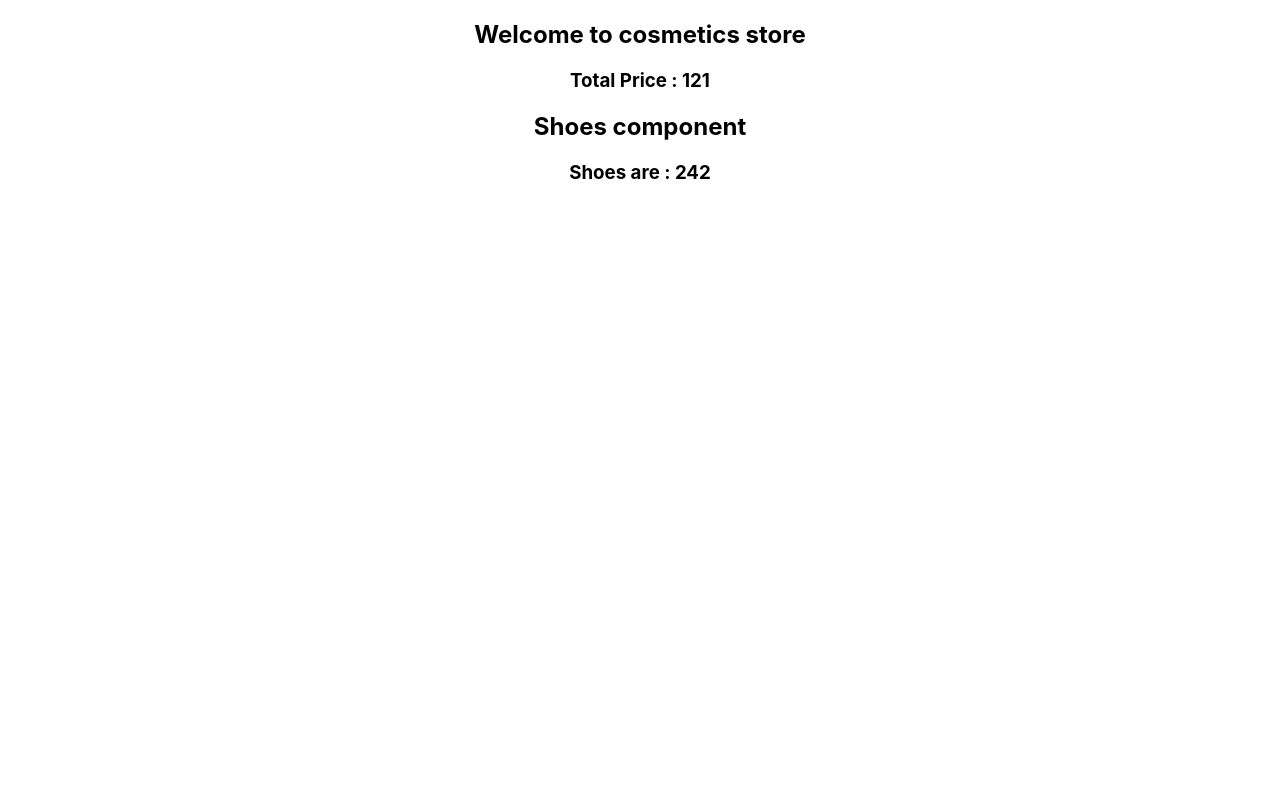
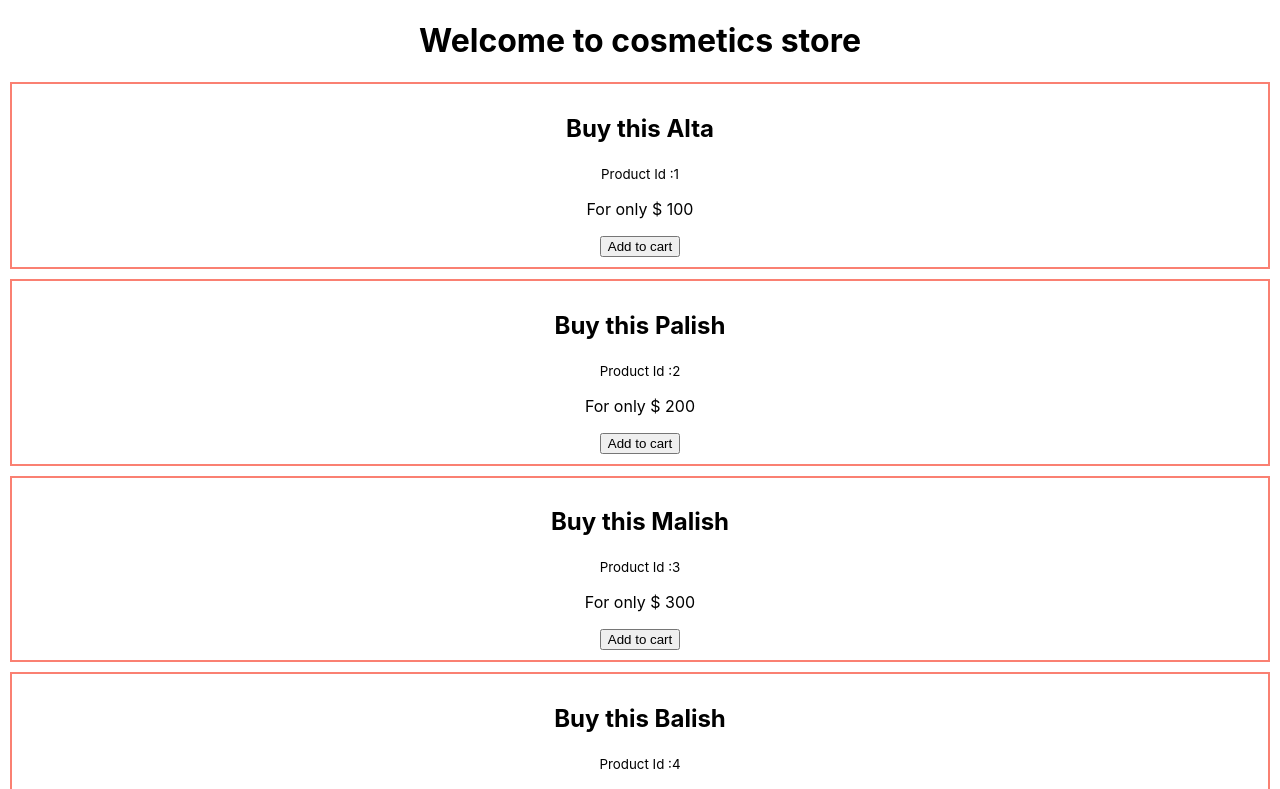
Before and after one commit to Sumon092/react-storage-and-handler, a React (Create React App) app: page / in a window 1280 px wide. Shown: the top 789 px of the page. Built offline with nearby package versions, Linux system fonts and the light colour scheme.

Commit message:
storage added

```diff
--- /dev/null
+++ b/src/Components/Cosmetic/Cosmetic.css
@@ -0,0 +1,5 @@
+.product{
+    border: 2px solid salmon;
+    margin: 10px;
+    padding: 10px;
+}
--- /dev/null
+++ b/src/Components/Cosmetic/Cosmetic.js
@@ -0,0 +1,27 @@
+import React from 'react';
+import { addToDb } from '../../utilities/fakedb';
+import './Cosmetic.css'
+const Cosmetic = (props) => {
+    console.log(props);
+    const { name, price, id } = props.cosmetic;
+    const addToCart = () => {
+        // console.log('cart added', id)
+        // localStorage.setItem(id, 1);
+        addToDb(id);
+    }
+
+    // const addToCartWithParam = () => addToCart(id);
+    return (
+        <div className='product'>
+            <h2>Buy this {name}</h2>
+            <p><small>Product Id :{id}</small></p>
+            <p>For only $ {price}</p>
+            {/* <button onClick={addToCartWithParam}>Add to cart</button> */}
+            <button onClick={() => addToCart(id)}>Add to cart</button>
+            {/* <h2>Buy this {props.cosmetic.name}</h2>
+            <p>For only $ {props.cosmetic.price}</p> */}
+        </div>
+    );
+};
+
+export default Cosmetic;
--- a/src/Components/Cosmetics/Cosmetics.js
+++ b/src/Components/Cosmetics/Cosmetics.js
@@ -1,15 +1,23 @@
 import React from 'react';
-import { add } from '../../utilities/caculate';
-// import add from '../../utilities/caculata';
+import Cosmetic from '../Cosmetic/Cosmetic';
+
 
 const Cosmetics = () => {
-    const first = 55;
-    const second = 66;
-    const total = add(first, second);
+    const cosmetics = [
+        { id: 1, name: 'Alta', price: 100 },
+        { id: 2, name: 'Palish', price: 200 },
+        { id: 3, name: 'Malish', price: 300 },
+        { id: 4, name: 'Balish', price: 400 },
+        { id: 5, name: 'Nalish', price: 500 },
+    ]
     return (
         <div>
-            <h2>Welcome to cosmetics store</h2>
-            <h3>Total Price : {total}</h3>
+            <h1>Welcome to cosmetics store</h1>
+            {
+                cosmetics.map(cosmetic => <Cosmetic
+                    key={cosmetic.id}
+                    cosmetic={cosmetic}></Cosmetic>)
+            }
         </div>
     );
 };
--- a/src/Components/Shoes/Shoes.js
+++ b/src/Components/Shoes/Shoes.js
@@ -1,15 +1,16 @@
 import React from 'react';
-import { multiply } from '../../utilities/caculate';
+import { add, multiply } from '../../utilities/caculate';
 
 const Shoes = () => {
     const first = 22;
     const second = 11;
-    const total = multiply(first, second)
+    const total = multiply(first, second);
+    const sum = add(first, second);
 
     return (
         <div>
             <h2>Shoes component </h2>
-            <h3>Shoes are : {total}</h3>
+            <h3>Product are : {total} and addition are {sum}</h3>
         </div>
     );
 };
--- /dev/null
+++ b/src/utilities/fakedb.js
@@ -0,0 +1,14 @@
+//use local storage to manage cart data
+const addToDb = id => {
+    const quantity = localStorage.getItem(id);
+    if (quantity) {
+        console.log('all ready exist');
+        const newQuantity = parseInt(quantity) + 1;
+        localStorage.setItem(id, newQuantity);
+    }
+    else {
+        localStorage.setItem(id, 1);
+    }
+
+}
+export { addToDb };
```
